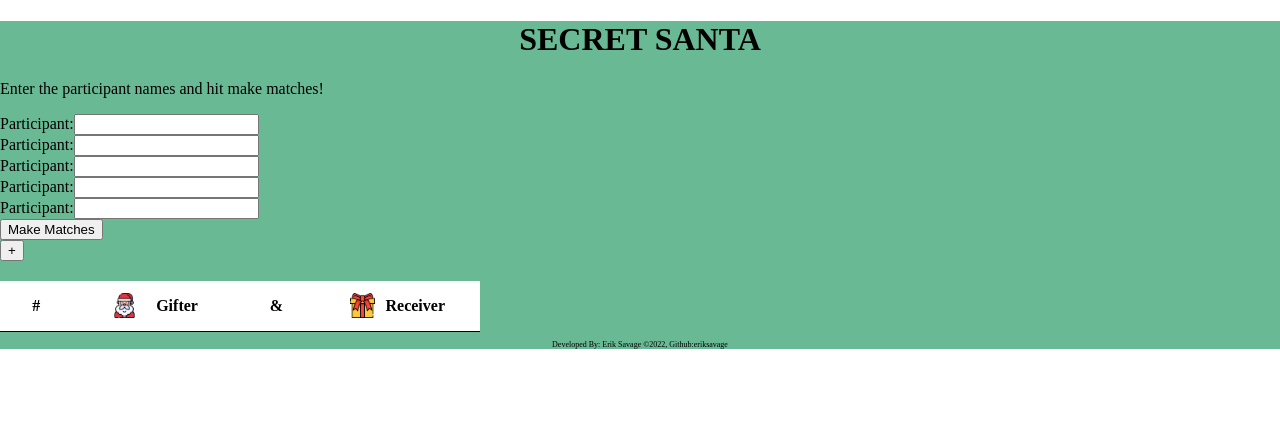
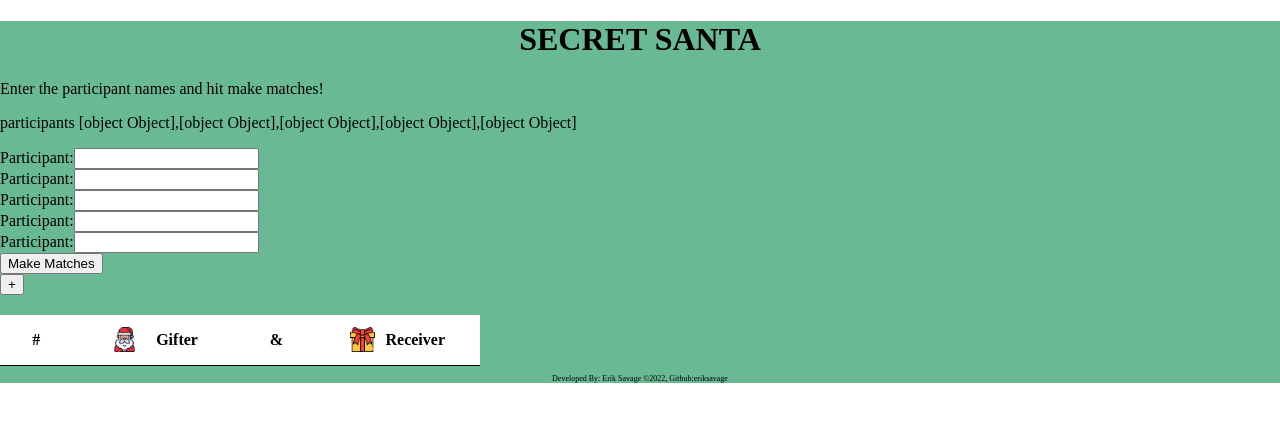
Before and after one commit to eriksavage/secret-santa, a React (Vite) app: page / in a window 1280 px wide. Shown: the top 422 px of the page. Built offline with nearby package versions, Linux system fonts and the light colour scheme; a web font is replaced by a local one.

Commit message:
add participants through form

```diff
--- a/src/App.jsx
+++ b/src/App.jsx
@@ -3,7 +3,7 @@ import Header from './components/Header.jsx'
 import Footer from './components/Footer.jsx'
 import List from './components/List.jsx'
 import ParticipantForm from './components/ParticipantForm.jsx'
-import { useState } from 'react'
+import { useState, useEffect } from 'react'
 
 export default function App() {
 
@@ -64,9 +64,12 @@ export default function App() {
     return valid;
   }
 
+  useEffect(() => { setParticipants(participants) }, [participants])
+
   return (
     <main>
       <Header />
+      <p>participants {`${participants}`}</p>
       <ParticipantForm makeMatches={makeMatches} participants={participants} setParticipants={setParticipants} />
       <List matches={matches} />
       <Footer />
--- a/src/components/ParticipantForm.jsx
+++ b/src/components/ParticipantForm.jsx
@@ -18,8 +18,7 @@ export default function ParticipantForm({ makeMatches, participants, setParticip
   }
 
   const addParticipant = () => {
-    console.log('add participant clicked');
-    participants.push(<ParticipantInput />);
+    setParticipants([...participants, { number: participants.length + 1 }]);
   }
 
   return (
```
